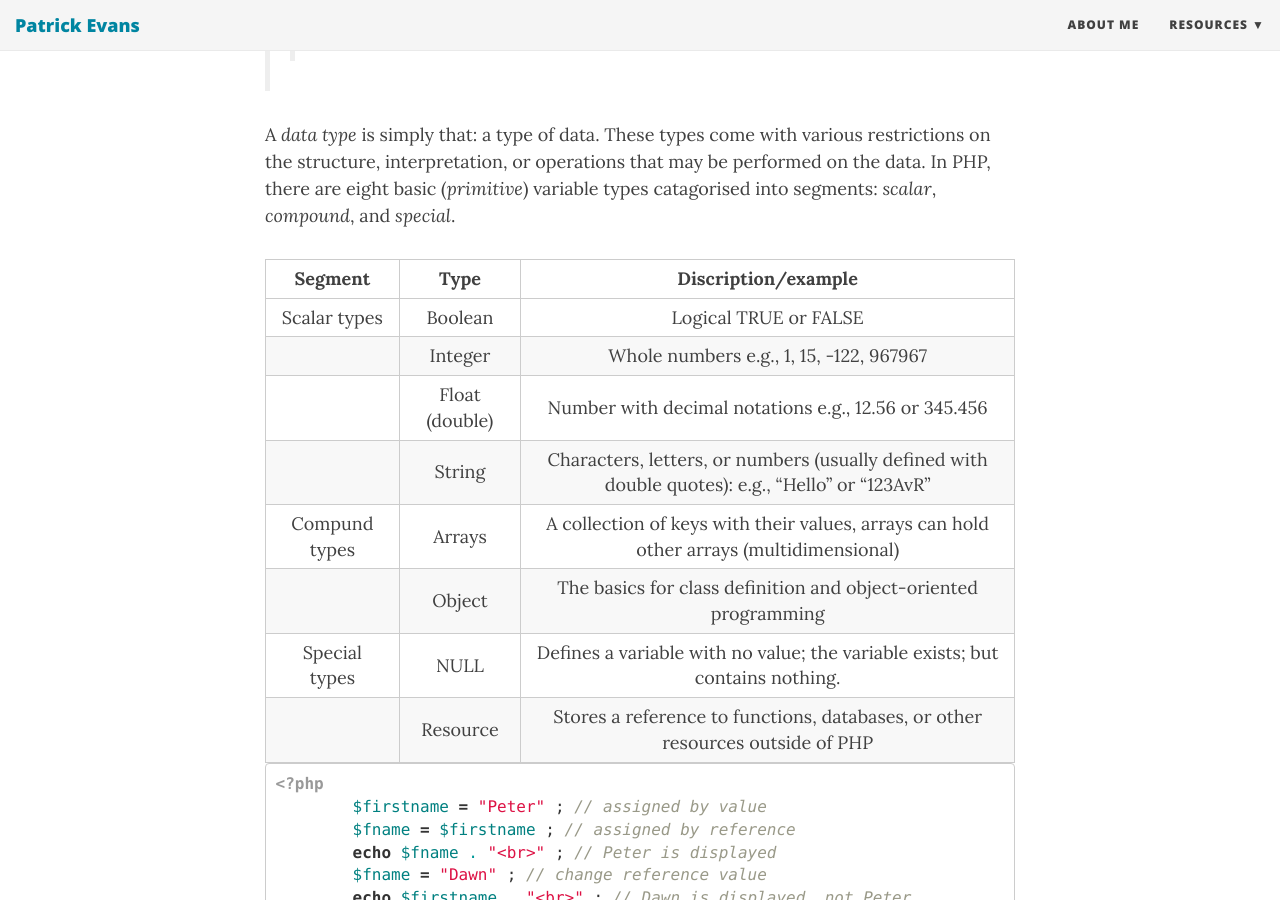
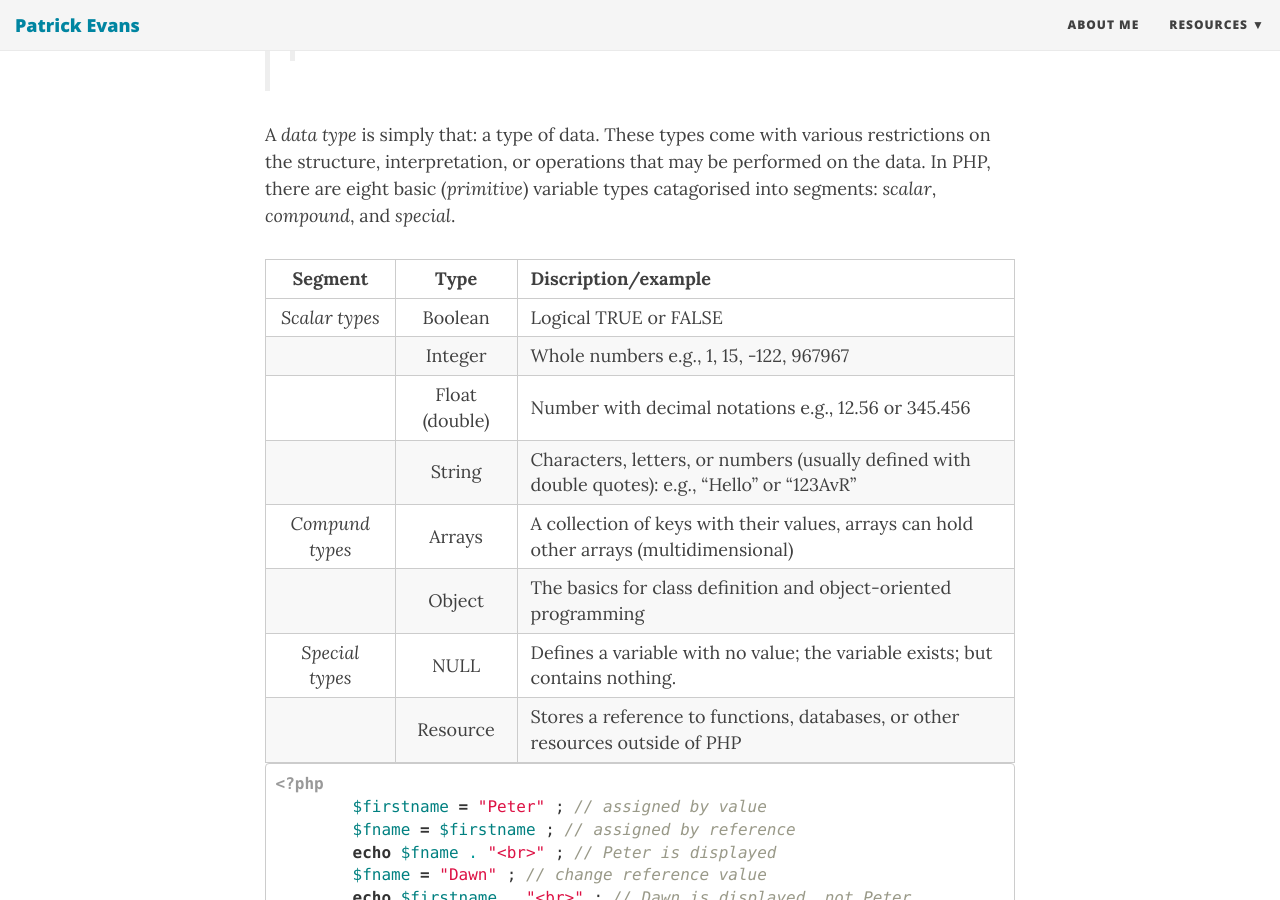
Before and after one commit to patevs/old_blog, a Jekyll site: the page built from _posts/2017-12-11-php-casting.md, in a window 1280 px wide and 900 px high, scrolled down 1483 px. Built offline with Jekyll 4.4.1, drawn with Linux system fonts in a browser that asks for light colours; nearby versions of some CDN libraries.

```diff
--- a/_posts/2017-12-11-php-casting.md
+++ b/_posts/2017-12-11-php-casting.md
@@ -12,6 +12,7 @@ I call this process <i>casting the joint</i> because it involves taking a basic
 <br>
 
 # Casting the Joint
+
 
 
 ## Whitespace, Comments, and Basic Syntax
@@ -33,6 +34,7 @@ As far as PHP is concerned, whitespace is ignored when code is sent to the inter
 
 
 
+
 ## Variables: Data Types, Loose Typing, and Scope
 Variables can hold different kinds of data, but they are always established the same way. Use the following rules when defining a PHP variable:
 
@@ -48,14 +50,14 @@ Variables can hold different kinds of data, but they are always established the
 A _data type_ is simply that: a type of data. These types come with various restrictions on the structure, interpretation, or operations that may be performed on the data. In PHP, there are eight basic (_primitive_) variable types catagorised into segments: _scalar_, _compound_, and _special_.
 
 | __Segment__ | __Type__ | __Discription/example__ |
-| :---: | :---: | :---: |
-| Scalar types | Boolean | Logical TRUE or FALSE |
+| :---: | :---: | :--- |
+| _Scalar types_ | Boolean | Logical TRUE or FALSE |
 |  | Integer | Whole numbers e.g., 1, 15, -122, 967967 |
 |  | Float (double) | Number with decimal notations e.g., 12.56 or 345.456 |
 |  | String | Characters, letters, or numbers (usually defined with double quotes): e.g., "Hello" or "123AvR" |
-| Compund types | Arrays | A collection of keys with their values, arrays can hold other arrays (multidimensional) |
+| _Compund types_ | Arrays | A collection of keys with their values, arrays can hold other arrays (multidimensional) |
 |  | Object | The basics for class definition and object-oriented programming |
-| Special types | NULL | Defines a variable with no value; the variable exists; but contains nothing. |
+| _Special types_ | NULL | Defines a variable with no value; the variable exists; but contains nothing. |
 |  | Resource | Stores a reference to functions, databases, or other resources outside of PHP |
 
 
```
